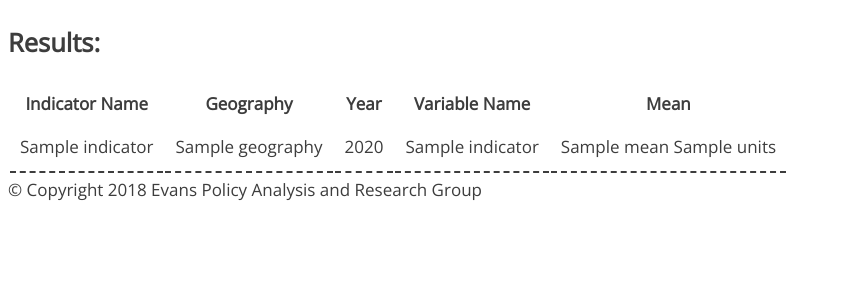
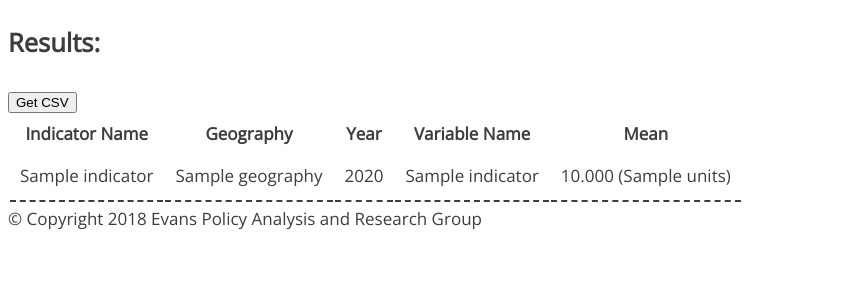
Before and after one commit to EvansSchoolPolicyAnalysisAndResearch/375-AgQuery, a Flask app: template app/templates/results.html in a window 1280 px wide. Shown: the part 191-491 px from the top of the page, without its empty margins (0-841 px from the left). Run offline with Flask 2, Linux system fonts and the light colour scheme; the template is opened without the code that fills it: most values are stand-ins (such as "Sample title", 1, 10 or a date in 2020).

Commit message:
Displayed estimates are now rounded to 3 decimal places.

```diff
--- a/app/templates/results.html
+++ b/app/templates/results.html
@@ -7,6 +7,10 @@
 {% block pageheader %}Results:{% endblock %}
 
 {% block body %}
+<form method="POST" action="/get-csv">
+	<input type='hidden' name='csv' value='{{csv}}'>
+	<input type='submit' value="Get CSV">
+</form>
 <table>
 	<tr>
 		<th>Indicator Name</th>
@@ -21,7 +25,12 @@
 		<td>{{ind.geography}}</td>
 		<td>{{ind.year}}</td>
 		<td>{{ind.variableName}}
-		<td>{{ind.mean}} {{ind.units}}</td>
+		<td>{% if ind.mean %}
+				{{"{:.3f}".format(ind.mean)}} ({{ind.units}})
+			{% else %}
+				N/A
+			{% endif %}
+		</td>
 	</tr>
 {% endfor %}
 </table>
```
